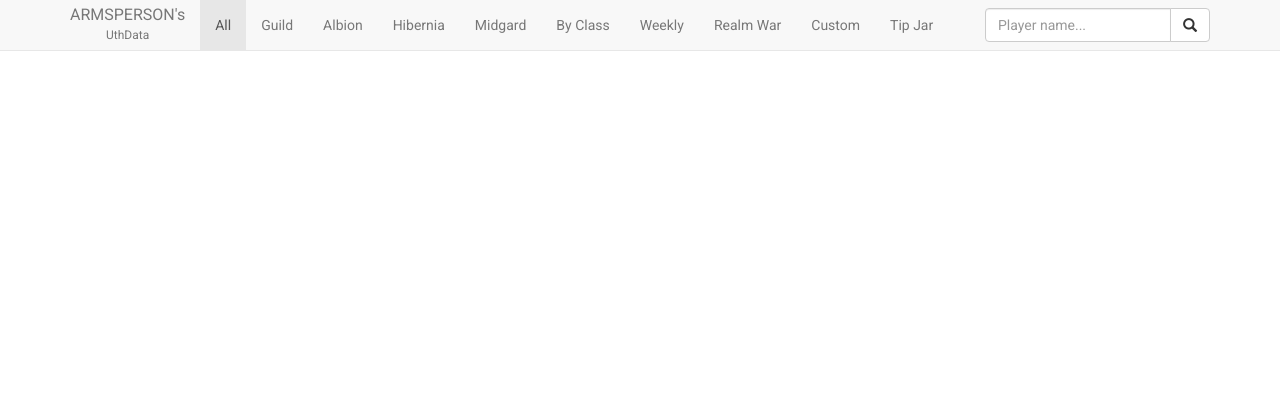
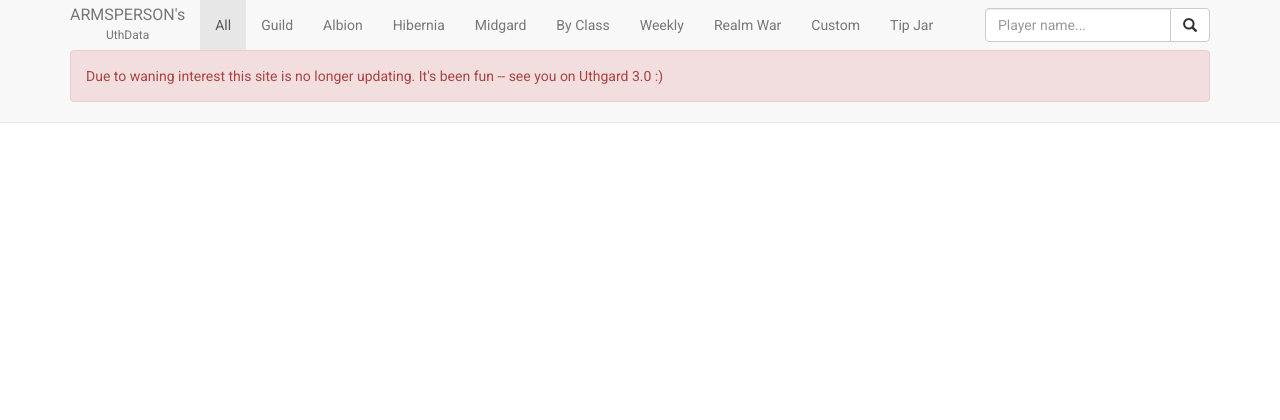
Before and after one commit to prsauer/uthmetric, a Django app: template hello/apps/hellocount/templates/charts.html in a window 1280 px wide. Shown: the top 420 px of the page. Before the commit the page ends 51 px from the top, so only its background shows below. Run offline with Django 3.2, Linux system fonts and the light colour scheme; the template is opened without the code that fills it, so the values that code supplies are empty; parts of the project's set-up code (start-up, migrations or seed data) failed here and were passed over; some libraries are stand-ins or nearby versions.

Commit message:
Defunction notice

```diff
--- a/hello/apps/hellocount/templates/navbar.html
+++ b/hello/apps/hellocount/templates/navbar.html
@@ -48,4 +48,7 @@ function goSearch() {
       </div>
       </div>
   </div>
+  <div class="alert alert-danger">
+    Due to waning interest this site is no longer updating. It's been fun -- see you on Uthgard 3.0 :)
+  </div>
 </nav>
```
